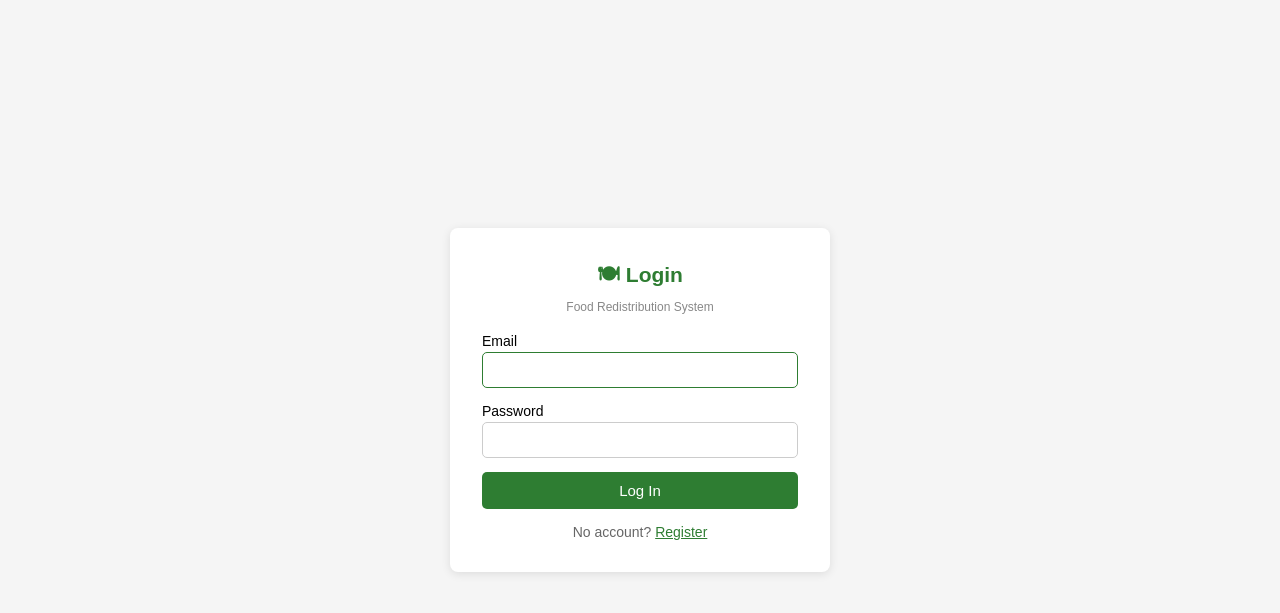
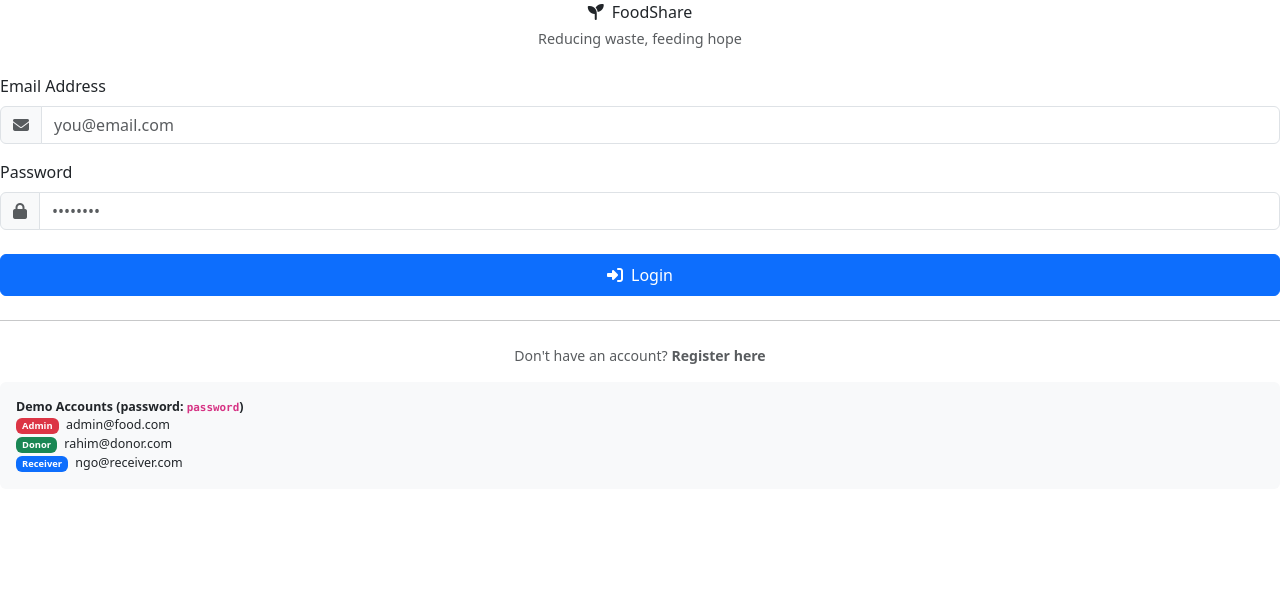
Before and after one commit to ratnadotcom/Leftover_Food_Redistribution_System1, a PHP site: page /login.php in a window 1280 px wide. Shown: the top 613 px of the page. Run offline with PHP 8.4, Linux system fonts and the light colour scheme; a stand-in replaces the project's code that opens the database connection.

Commit message:
Update login.php

```diff
--- a/login.php
+++ b/login.php
@@ -1,50 +1,96 @@
 <?php
-require_once 'session_check.php';
-require_once 'db_config.php';
-if(is_logged_in()){ redirect_by_role(); }
+// login.php — User Login
+require_once 'includes/config.php';
 
-$err=''; $email='';
-if(!isset($_SESSION['attempts'])){ $_SESSION['attempts']=0; $_SESSION['last_try']=time(); }
-$locked=($_SESSION['attempts']>=5 && time()-$_SESSION['last_try']<300);
+// Already logged in? redirect to dashboard
+if (isset($_SESSION['user_id'])) {
+    redirect('/food_system/' . $_SESSION['role'] . '/dashboard.php');
+}
 
-if($_SERVER['REQUEST_METHOD']==='POST' && !$locked){
-    $email = trim($_POST['email']??'');
-    $pass  = $_POST['password']??'';
-    if(!$email||!$pass){
-        $err="Email and password required.";
+$error = '';
+
+if ($_SERVER['REQUEST_METHOD'] === 'POST') {
+    $email    = clean($conn, $_POST['email']);
+    $password = $_POST['password'];
+
+    if (empty($email) || empty($password)) {
+        $error = 'Please fill in all fields.';
     } else {
-        $s=$conn->prepare("SELECT user_id,name,email,password,role FROM Users WHERE email=? LIMIT 1");
-        $s->bind_param("s",$email); $s->execute();
-        $row=$s->get_result()->fetch_assoc(); $s->close();
-        if($row && password_verify($pass,$row['password'])){
-            $_SESSION['attempts']=0;
-            session_regenerate_id(true);
-            $_SESSION['user_id']=$row['user_id']; $_SESSION['user_name']=$row['name'];
-            $_SESSION['user_email']=$row['email']; $_SESSION['user_role']=$row['role'];
-            $_SESSION['logged_in']=true; $_SESSION['login_time']=time();
-            redirect_by_role();
+        $sql  = "SELECT * FROM users WHERE email = '$email' LIMIT 1";
+        $res  = mysqli_query($conn, $sql);
+        $user = mysqli_fetch_assoc($res);
+
+        if ($user && password_verify($password, $user['password'])) {
+            // Set session
+            $_SESSION['user_id'] = $user['id'];
+            $_SESSION['name']    = $user['name'];
+            $_SESSION['role']    = $user['role'];
+            $_SESSION['email']   = $user['email'];
+
+            // Role-based redirect
+            redirect('/food_system/' . $user['role'] . '/dashboard.php');
         } else {
-            $err="Invalid email or password.";
-            $_SESSION['attempts']++; $_SESSION['last_try']=time();
+            $error = 'Invalid email or password.';
         }
     }
 }
-?><!DOCTYPE html><html lang="en"><head><meta charset="UTF-8"><meta name="viewport" content="width=device-width,initial-scale=1">
-<title>Login</title>
-<style>*{box-sizing:border-box;margin:0;padding:0}body{font:14px Arial,sans-serif;background:#f5f5f5;display:flex;justify-content:center;align-items:center;min-height:100vh}.card{background:#fff;border-radius:8px;box-shadow:0 2px 10px rgba(0,0,0,.1);padding:2rem;width:100%;max-width:380px}h2{text-align:center;color:#2e7d32;margin-bottom:.3rem}.sub{text-align:center;color:#888;font-size:12px;margin-bottom:1.2rem}label{display:block;margin-bottom:3px}input{width:100%;padding:9px 11px;border:1px solid #ccc;border-radius:5px;font-size:14px;margin-bottom:.9rem}input:focus{outline:none;border-color:#2e7d32}.btn{width:100%;padding:10px;background:#2e7d32;color:#fff;border:none;border-radius:5px;font-size:15px;cursor:pointer}.btn:hover{background:#1b5e20}.btn:disabled{background:#aaa}.err{background:#ffebee;color:#c62828;padding:10px;border-radius:5px;margin-bottom:1rem;font-size:13px}.foot{text-align:center;margin-top:.9rem;color:#666}.foot a{color:#2e7d32}</style>
-</head><body><div class="card">
-<h2>&#127869; Login</h2>
-<p class="sub">Food Redistribution System</p>
-<?php if($err||$locked): ?>
-<div class="err"><?= $locked ? "Too many attempts. Wait 5 min." : htmlspecialchars($err) ?></div>
-<?php endif; ?>
-<?php if(isset($_GET['timeout'])): ?><div class="err">Session expired. Please login again.</div><?php endif; ?>
-<form method="POST">
-    <label>Email</label>
-    <input type="email" name="email" value="<?=htmlspecialchars($email)?>" <?=$locked?'disabled':''?> required autofocus>
-    <label>Password</label>
-    <input type="password" name="password" <?=$locked?'disabled':''?> required>
-    <button class="btn" type="submit" <?=$locked?'disabled':''?>>Log In</button>
-</form>
-<div class="foot">No account? <a href="register.php">Register</a></div>
-</div></body></html>
+?>
+<!DOCTYPE html>
+<html lang="en">
+<head>
+<meta charset="UTF-8">
+<meta name="viewport" content="width=device-width, initial-scale=1.0">
+<title>Login — FoodShare BD</title>
+<link href="https://cdn.jsdelivr.net/npm/bootstrap@5.3.0/dist/css/bootstrap.min.css" rel="stylesheet">
+<link href="https://cdnjs.cloudflare.com/ajax/libs/font-awesome/6.4.0/css/all.min.css" rel="stylesheet">
+<link href="css/style.css" rel="stylesheet">
+</head>
+<body>
+<div class="auth-wrapper">
+  <div class="auth-card">
+    <div class="text-center mb-4">
+      <div class="auth-logo"><i class="fas fa-seedling me-2"></i>Food<span>Share</span></div>
+      <p class="text-muted mt-1" style="font-size:0.9rem;">Reducing waste, feeding hope</p>
+    </div>
+
+    <?php if ($error): ?>
+      <div class="alert alert-danger py-2"><i class="fas fa-exclamation-circle me-2"></i><?= $error ?></div>
+    <?php endif; ?>
+
+    <form method="POST">
+      <div class="mb-3">
+        <label class="form-label">Email Address</label>
+        <div class="input-group">
+          <span class="input-group-text"><i class="fas fa-envelope text-muted"></i></span>
+          <input type="email" name="email" class="form-control" placeholder="you@email.com" required
+                 value="<?= isset($_POST['email']) ? htmlspecialchars($_POST['email']) : '' ?>">
+        </div>
+      </div>
+      <div class="mb-4">
+        <label class="form-label">Password</label>
+        <div class="input-group">
+          <span class="input-group-text"><i class="fas fa-lock text-muted"></i></span>
+          <input type="password" name="password" class="form-control" placeholder="••••••••" required>
+        </div>
+      </div>
+      <button type="submit" class="btn btn-primary w-100 py-2" style="font-size:1rem;">
+        <i class="fas fa-sign-in-alt me-2"></i>Login
+      </button>
+    </form>
+
+    <hr class="my-4">
+    <p class="text-center text-muted" style="font-size:0.88rem;">
+      Don't have an account? <a href="register.php" class="text-decoration-none fw-bold" style="color:var(--primary);">Register here</a>
+    </p>
+
+    <!-- Demo credentials box -->
+    <div class="mt-3 p-3 rounded" style="background:#f8f9fa;font-size:0.78rem;">
+      <strong>Demo Accounts (password: <code>password</code>)</strong><br>
+      <span class="badge bg-danger me-1">Admin</span> admin@food.com<br>
+      <span class="badge bg-success me-1">Donor</span> rahim@donor.com<br>
+      <span class="badge bg-primary me-1">Receiver</span> ngo@receiver.com
+    </div>
+  </div>
+</div>
+</body>
+</html>
```
